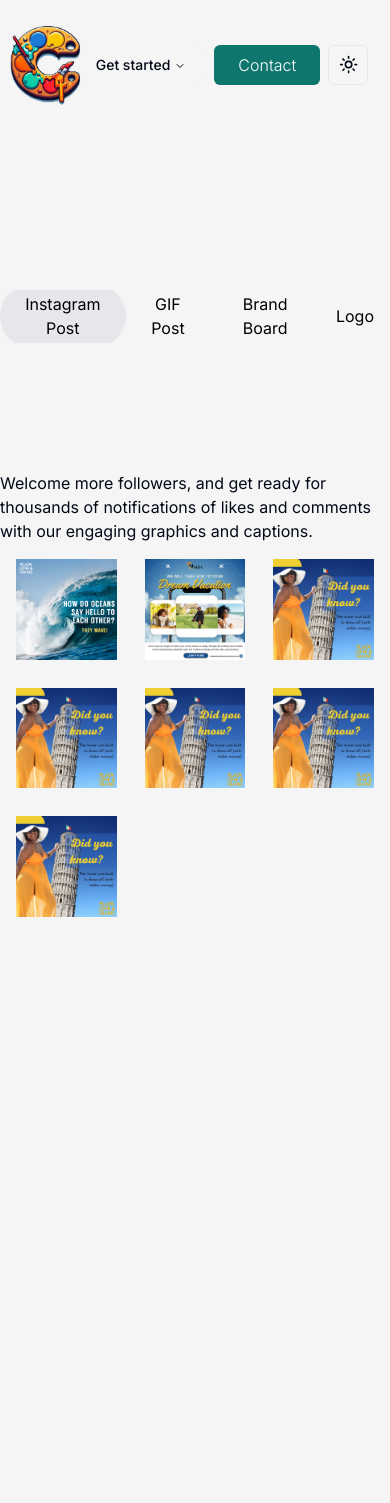
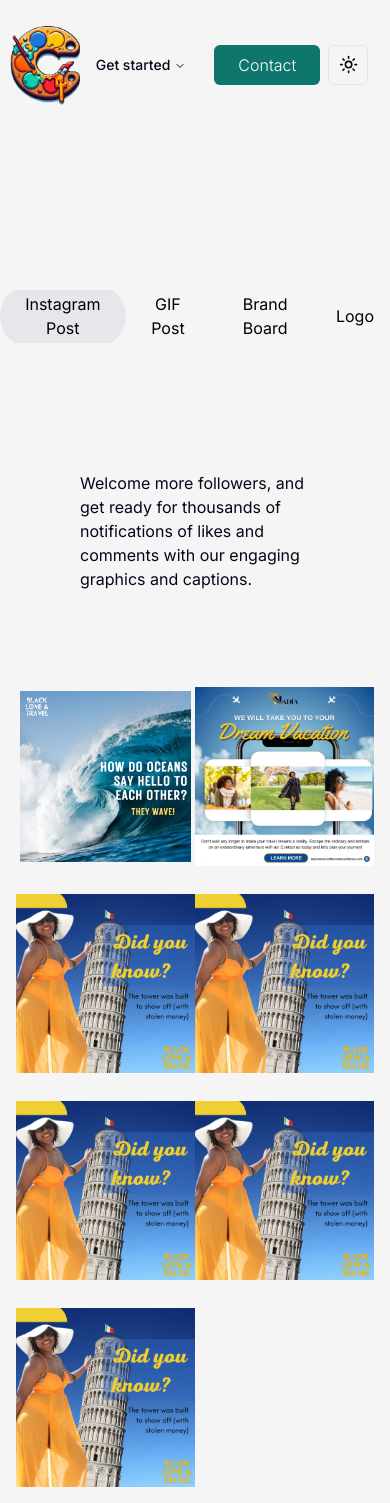
Before and after one commit to clavelian/ClavelAdvertisingMarketing, a Next.js app in the folder cad/: page /samples in a window 390 px wide. Before the commit the page ends 933 px from the top, so only its background shows below. Built offline with nearby package versions, Linux system fonts and the light colour scheme.

Commit message:
experimental

```diff
--- a/cad/components/sampleTab.tsx
+++ b/cad/components/sampleTab.tsx
@@ -14,19 +14,19 @@ export function TabsDemo() {
       content: (
         <>
           <div>
-            <p className="text-base md:text-4xl flex-1 ">
+            <p className="text-base md:text-4xl flex pb-20 exclude:px-40 mobile:px-20 ">
               Welcome more followers, and get ready for thousands of
               notifications of likes and comments with our engaging graphics and
               captions.
             </p>
           </div>
-          <div className="grid grid-cols-3 gap-7 p-4 ">
+          <div className="grid exclude:grid-cols-3 mobile:grid-cols-2 gap-y-7 p-4 justify-center items-center">
             <Image
               src={Instagram1}
               alt="Instagram post wave"
               height={250}
               width={250}
-              className="object-contain "
+              className="object-contain mobile:px-1"
             />
             <Image
               src={Instagram2}
```
